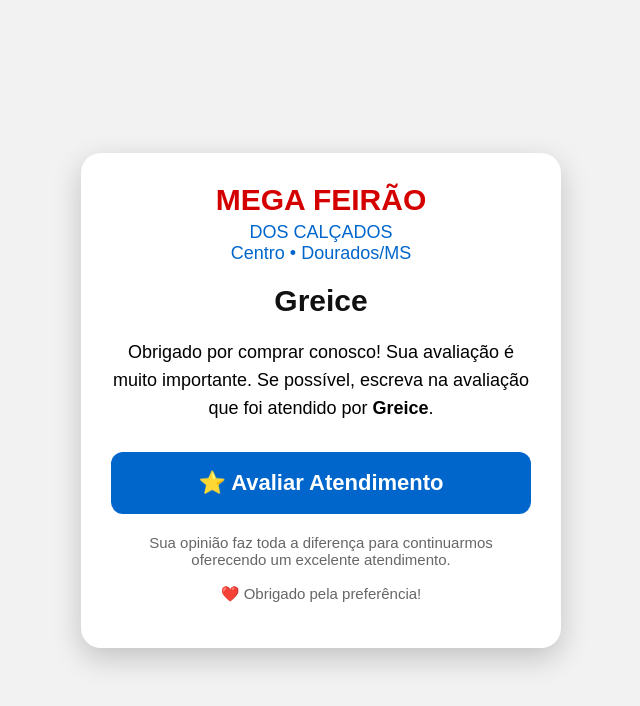
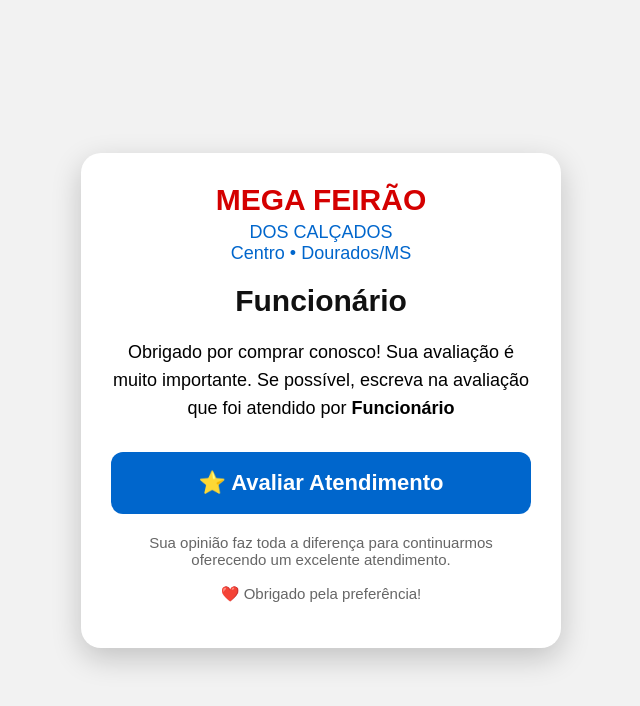
Before and after one commit to FELIPEXPG/avaliacao-megafeirao, a plain HTML site: page index.html in a window 1280 px wide. Shown: the whole page, without its empty margins (319-959 px from the left). Drawn offline with Linux system fonts and the light colour scheme.

Commit message:
Add files via upload

```diff
--- a/index.html
+++ b/index.html
@@ -99,7 +99,7 @@ Centro • Dourados/MS
 </div>
 
 <h1 class="nome" id="funcionario">
-Greice
+funcionario
 </h1>
 
 <p class="texto">
@@ -110,7 +110,7 @@ Sua avaliação é muito importante.
 
 Se possível, escreva na avaliação que foi atendido por
 
-<b>Greice</b>.
+<b id="nome2">Funcionário</b>
 
 </p>
 
@@ -128,28 +128,26 @@ Sua opinião faz toda a diferença para continuarmos oferecendo um excelente ate
 </div>
 
 <script>
+const nomes = {
+  felipe: "Felipe",
+  gislaine: "Gislaine",
+  greice: "Greice",
+  gleice: "Gleice",
+  patricia: "Patrícia",
+  veronica: "Verônica",
+  daiane: "Daiane"
+};
 
-const nomes={
+const params = new URLSearchParams(window.location.search);
+const f = params.get("f");
 
-
-greice:"Greice",
-
-
+if (f && nomes[f.toLowerCase()]) {
+  document.getElementById("funcionario").textContent = nomes[f.toLowerCase()];
+  document.getElementById("nome2").textContent = nomes[f.toLowerCase()];
+} else {
+  document.getElementById("funcionario").textContent = "Funcionário";
+  document.getElementById("nome2").textContent = "Funcionário";
 }
-
-const params=new URLSearchParams(window.location.search);
-
-const f=params.get("f");
-
-if(f && nomes[f.toLowerCase()]){
-
-document.getElementById("funcionario").innerHTML=nomes[f.toLowerCase()];
-
-document.getElementById("nome2").innerHTML=nomes[f.toLowerCase()];
-
-}
-
 </script>
-
 </body>
 </html>
```
